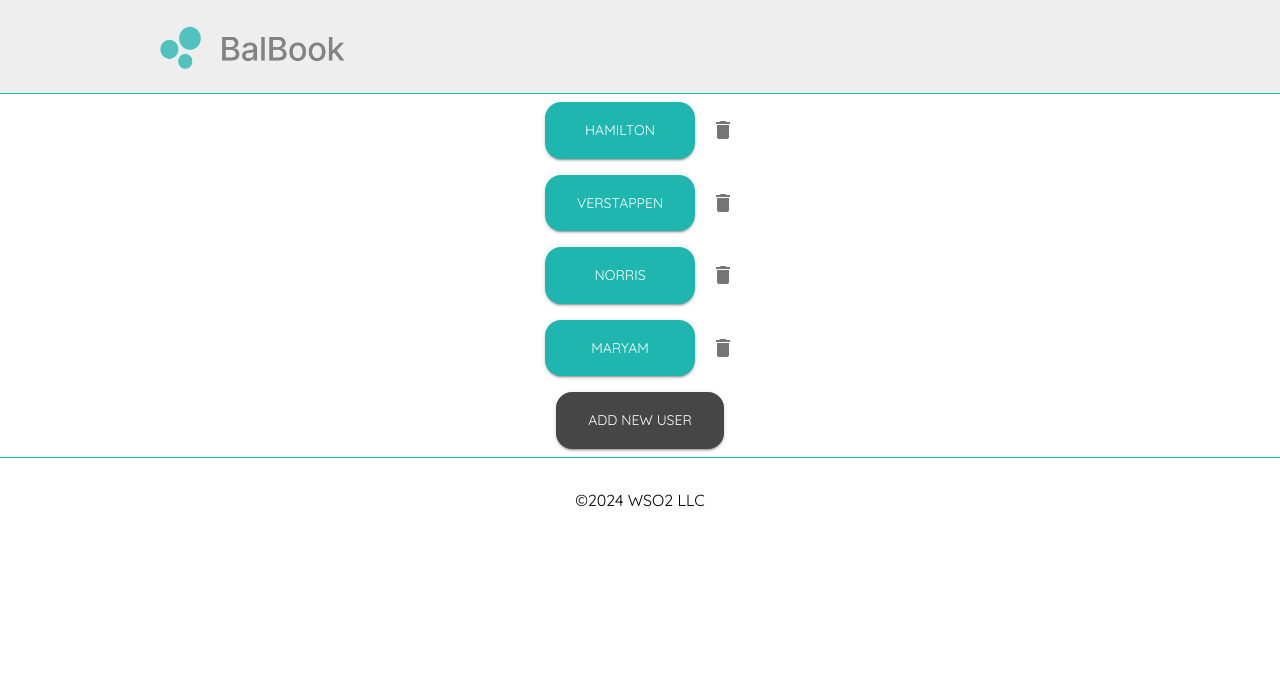
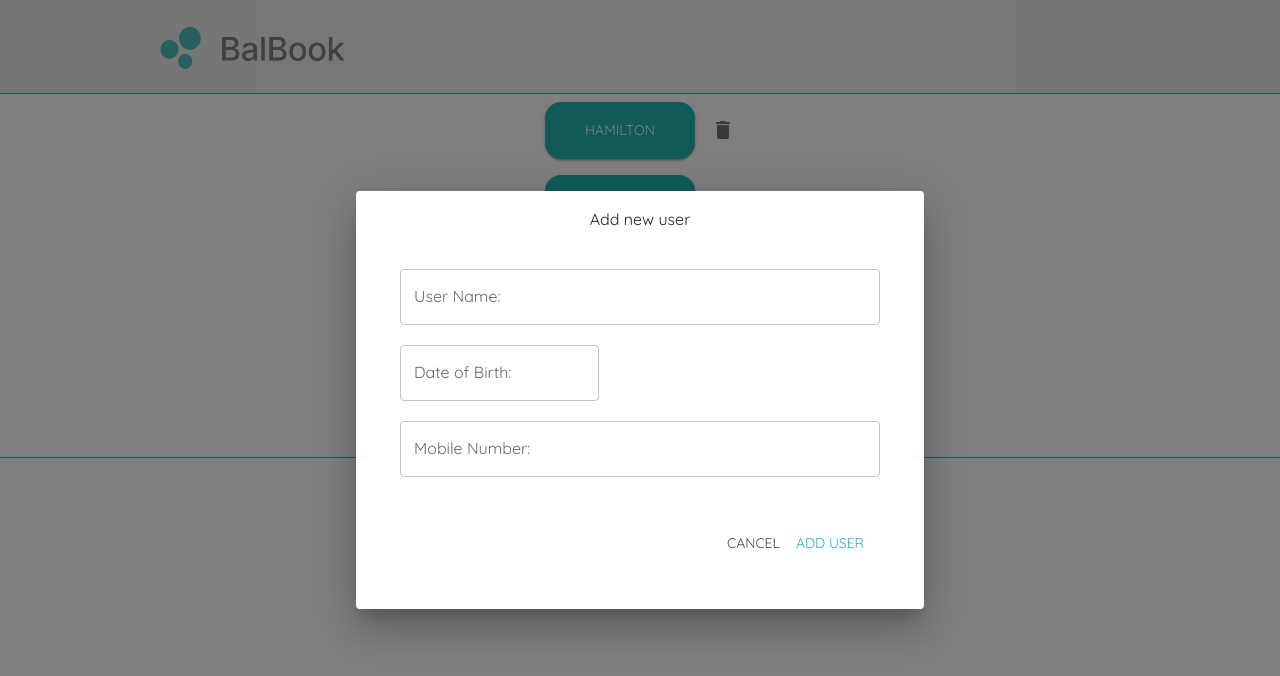
Before and after one commit to ballerina-guides/social-media-demo, a React (Vite) app in the folder frontend/: page /profiles in a window 1280 px wide. Both pictures are taken after a click on the button "ADD NEW USER". Shown: the top 676 px of the page. Built offline with nearby package versions, Linux system fonts and the light colour scheme.

Commit message:
Add new user popup

```diff
--- a/frontend/package.json
+++ b/frontend/package.json
@@ -17,7 +17,9 @@
     "@emotion/styled": "^11.11.5",
     "@fontsource/quicksand": "^5.0.18",
     "@mui/icons-material": "^5.15.15",
-    "@mui/material": "^5.15.15"
+    "@mui/material": "^5.15.15",
+    "@mui/x-date-pickers": "latest",
+    "dayjs": "^1.11.10"
   },
   "devDependencies": {
     "@types/react": "^18.2.66",
--- /dev/null
+++ b/frontend/src/components/NewUserPopup.jsx
@@ -0,0 +1,113 @@
+/**
+ * Copyright (c) 2024, WSO2 LLC. (https://www.wso2.com).
+ *
+ * WSO2 Inc. licenses this file to you under the Apache License,
+ * Version 2.0 (the "License"); you may not use this file except
+ * in compliance with the License.
+ * You may obtain a copy of the License at
+ *
+ *   http://www.apache.org/licenses/LICENSE-2.0
+ *
+ * Unless required by applicable law or agreed to in writing,
+ * software distributed under the License is distributed on an
+ * "AS IS" BASIS, WITHOUT WARRANTIES OR CONDITIONS OF ANY
+ * KIND, either express or implied.  See the License for the
+ * specific language governing permissions and limitations
+ * under the License.
+ */
+
+import React from "react";
+import {
+  Dialog,
+  DialogTitle,
+  DialogContent,
+  DialogActions,
+  Button,
+  TextField,
+} from "@mui/material";
+import { DatePicker } from '@mui/x-date-pickers/DatePicker';
+import { AdapterDayjs } from '@mui/x-date-pickers/AdapterDayjs';
+import { LocalizationProvider } from '@mui/x-date-pickers/LocalizationProvider';
+import { alignProperty } from "@mui/material/styles/cssUtils";
+
+const NewUserPopup = ({ open, handleClose, title }) => {
+  const [userName, setUserName] = React.useState("");
+  const [dateOfBirth, setDOB] = React.useState("");
+  const [mobileNumber, setMobileNumber] = React.useState("");
+
+  const handleUserNameChange = (event) => {
+    setUserName(event.target.value);
+  };
+
+  const handleDOBChange = (event) => {
+    setDOB(event.target.value);
+  };
+
+  const handleMobileNumberChange = (event) => {
+    setMobileNumber(event.target.value);
+  };
+
+  const handleAddNewUser = (event) => {
+    event.preventDefault();
+  };
+
+  return (
+    <Dialog open={open} onClose={handleClose} style={{ margin: "20px" }}>
+      <DialogTitle style={{ textAlign: "center" }}>{title}</DialogTitle>
+      <DialogContent>
+        <form onSubmit={handleAddNewUser}>
+          <div
+            style={{
+              display: "flex",
+              flexDirection: "column",
+              alignItems: "start",
+              margin: "20px",
+              gap: "20px",
+              width: "30rem",
+            }}
+          >
+            <TextField
+              label="User Name:"
+              value={userName}
+              onChange={handleUserNameChange}
+              style={{ width: "100%" }}
+            />
+            <LocalizationProvider dateAdapter={AdapterDayjs}
+              style={{ width: "100%" }}
+            >
+              <DatePicker
+                label="Date of Birth:"
+                style={{ width: "100%" }}
+              />
+            </LocalizationProvider>
+            <TextField
+              label="Mobile Number:"
+              value={mobileNumber}
+              type="number"
+              onChange={handleMobileNumberChange}
+              style={{ width: "100%" }}
+            />
+          </div>
+          <DialogActions>
+            <div
+              style={{
+                display: "flex",
+                justifyContent: "center",
+                margin: "20px",
+              }}
+            >
+              <Button onClick={handleClose} color="secondary">
+                Cancel
+              </Button>
+              <Button type="submit" color="primary">
+                Add User
+              </Button>
+            </div>
+          </DialogActions>
+        </form>
+      </DialogContent>
+    </Dialog>
+  );
+};
+
+export default NewUserPopup;
--- a/frontend/src/pages/ProfilesPage.jsx
+++ b/frontend/src/pages/ProfilesPage.jsx
@@ -16,13 +16,28 @@
  * under the License.
  */
 
-import React from "react";
+import React, { useState } from "react";
 import Footer from "../components/Footer";
 import Header from "../components/Header";
 import UserProfileButton from "../components/UserProfileButton";
+import NewUserPopup from "../components/NewUserPopup";
 import { Stack, Button, Container } from "@mui/material";
 
 export default function ProfilesPage() {
+  const handleChange = (event, newValue) => {
+    setValue(newValue);
+  };
+
+  const [isPopupOpen, setPopupOpen] = useState(false);
+
+  const handlePopupOpen = () => {
+    setPopupOpen(true);
+  };
+
+  const handlePopupClose = () => {
+    setPopupOpen(false);
+  };
+
 
   const data = ["Hamilton", "Verstappen", "Norris", "Maryam"];
   return (
@@ -47,11 +62,19 @@ export default function ProfilesPage() {
             borderRadius: "1rem",
             color: "white",
           }}
+          onClick={handlePopupOpen}
         >
           Add new user
         </Button>
       </Stack>
       <Footer />
+      {isPopupOpen && (
+        <NewUserPopup
+          open={isPopupOpen}
+          handleClose={handlePopupClose}
+          title="Add new user"
+        />
+      )}
     </div>
   );
 }
```
Also changed, not shown: 1 other file (tests, documents, lock files or other folders).
